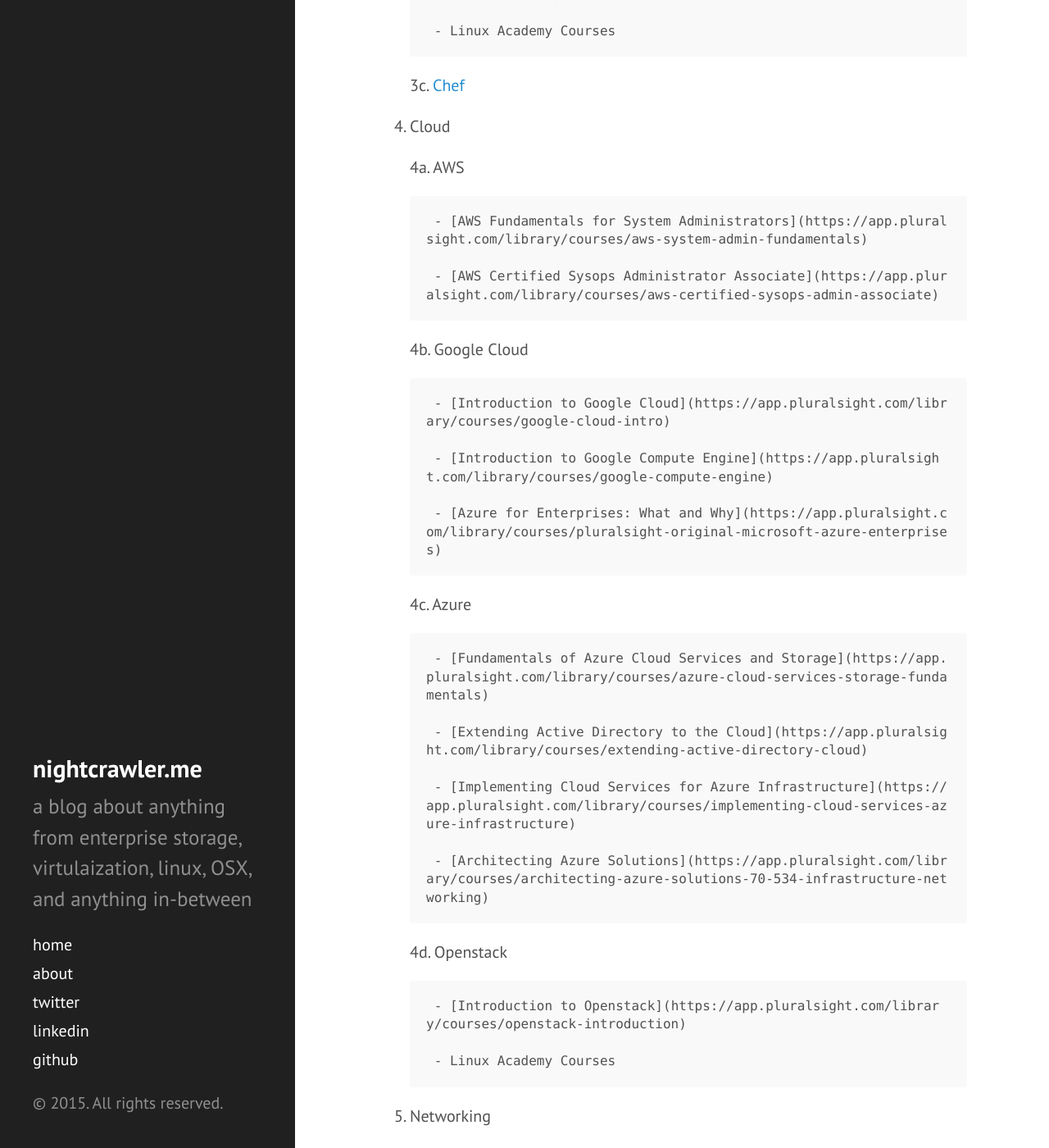
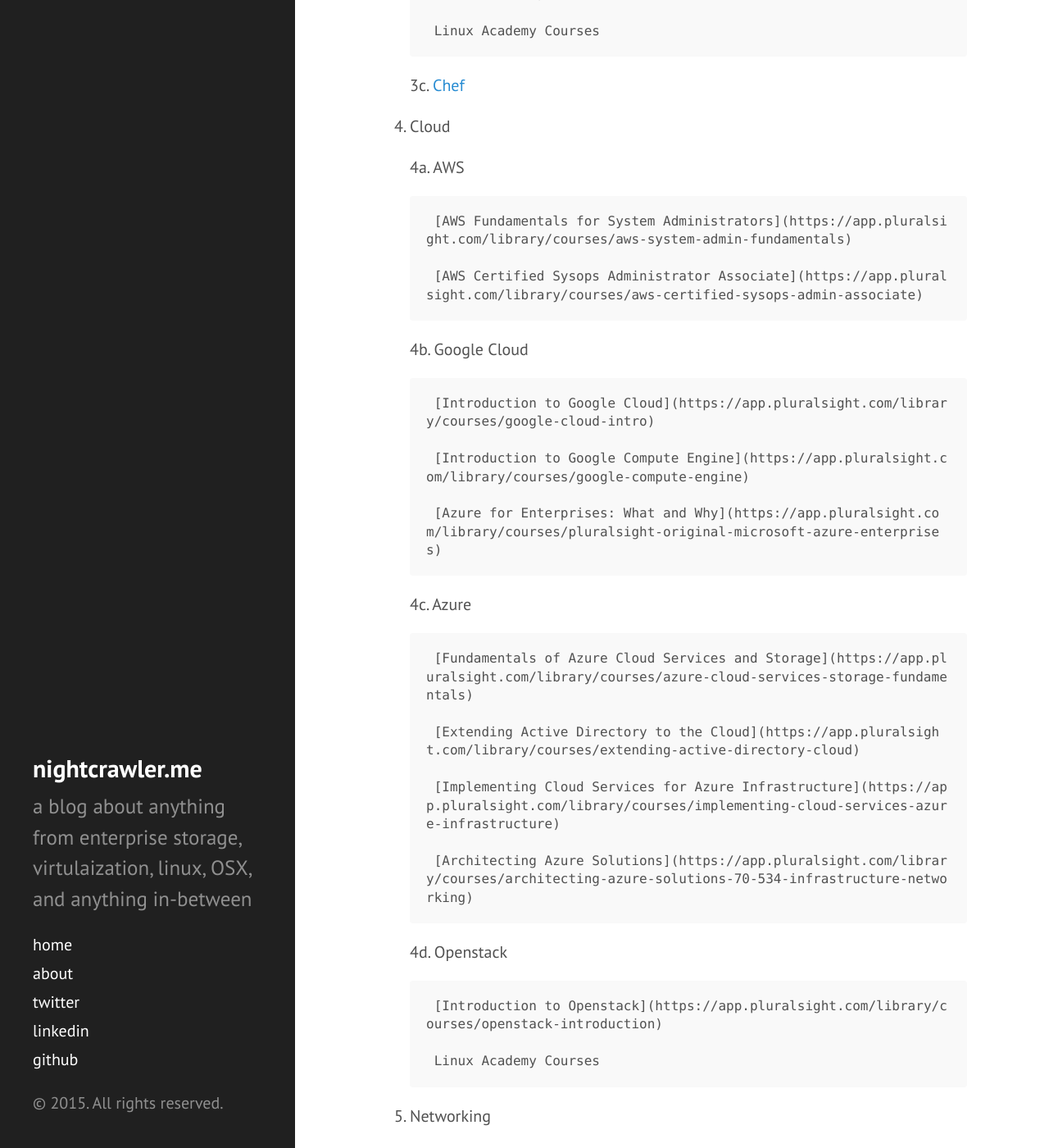
Before and after one commit to nightcrawler086/nightcrawler086.github.io, a Jekyll site: the page built from _posts/2015-12-30-training-plan.md, in a window 1280 px wide and 1400 px high, scrolled down 2212 px. Shown: the whole window at 82% size. Built offline with Jekyll 4.4.1, drawn with Linux system fonts in a browser that asks for light colours; some of the changed text lies outside the part shown.

Commit message:
trying to fix my list

```diff
--- a/_posts/2015-12-30-training-plan.md
+++ b/_posts/2015-12-30-training-plan.md
@@ -23,11 +23,11 @@
 
 	1c. RHCSA
 
-		- [RedHat 6 Booting & Runlevels](https://app.pluralsight.com/library/courses/red-hat-enterprise-linux-6-booting-runlevels)
+		[RedHat 6 Booting & Runlevels](https://app.pluralsight.com/library/courses/red-hat-enterprise-linux-6-booting-runlevels)
 
-		- [RedHat Linux Shell Fundamentals](https://app.pluralsight.com/library/courses/red-hat-enterprise-linux-shell-fundamentals)
+		[RedHat Linux Shell Fundamentals](https://app.pluralsight.com/library/courses/red-hat-enterprise-linux-shell-fundamentals)
 
-		- [RedHat Enterprise Linux Storage Fundamentals](https://app.pluralsight.com/library/courses/red-hat-enterprise-linux-storage-fundamentals)
+		[RedHat Enterprise Linux Storage Fundamentals](https://app.pluralsight.com/library/courses/red-hat-enterprise-linux-storage-fundamentals)
 
 2. Linux Programming
 
@@ -37,13 +37,13 @@
 
 	2c. Ruby
 
-		- [Building a Linux Server for Ruby on Rails Development](https://app.pluralsight.com/library/courses/building-linux-server-for-ruby-on-rails)
+		[Building a Linux Server for Ruby on Rails Development](https://app.pluralsight.com/library/courses/building-linux-server-for-ruby-on-rails)
 
-		- [Ruby on Rails 4: Getting Started](https://app.pluralsight.com/library/courses/ruby-rails-4-getting-started)
+		[Ruby on Rails 4: Getting Started](https://app.pluralsight.com/library/courses/ruby-rails-4-getting-started)
 
-		- [Ruby Fundamentals](https://app.pluralsight.com/library/courses/ruby-fundamentals)
+		[Ruby Fundamentals](https://app.pluralsight.com/library/courses/ruby-fundamentals)
 
-		- [Ruby Beyond the Basics](https://app.pluralsight.com/library/courses/ruby-beyond-the-basics)
+		[Ruby Beyond the Basics](https://app.pluralsight.com/library/courses/ruby-beyond-the-basics)
 
 	2d. [Go](http://blog.pluralsight.com/learning-path-go)
 
@@ -53,9 +53,9 @@
 
 	3b. Ansible
 
-		- [Hands-on Ansible](https://app.pluralsight.com/library/courses/hands-on-ansible)
+		[Hands-on Ansible](https://app.pluralsight.com/library/courses/hands-on-ansible)
 
-		- Linux Academy Courses
+		Linux Academy Courses
 
 	3c. [Chef](https://app.pluralsight.com/library/courses/chef-planning-installing)
 
@@ -63,33 +63,33 @@
 
 	4a. AWS
 
-		- [AWS Fundamentals for System Administrators](https://app.pluralsight.com/library/courses/aws-system-admin-fundamentals)
+		[AWS Fundamentals for System Administrators](https://app.pluralsight.com/library/courses/aws-system-admin-fundamentals)
 
-		- [AWS Certified Sysops Administrator Associate](https://app.pluralsight.com/library/courses/aws-certified-sysops-admin-associate)
+		[AWS Certified Sysops Administrator Associate](https://app.pluralsight.com/library/courses/aws-certified-sysops-admin-associate)
 
 	4b. Google Cloud
 
-		- [Introduction to Google Cloud](https://app.pluralsight.com/library/courses/google-cloud-intro)
+		[Introduction to Google Cloud](https://app.pluralsight.com/library/courses/google-cloud-intro)
 
-		- [Introduction to Google Compute Engine](https://app.pluralsight.com/library/courses/google-compute-engine)
+		[Introduction to Google Compute Engine](https://app.pluralsight.com/library/courses/google-compute-engine)
 
-		- [Azure for Enterprises: What and Why](https://app.pluralsight.com/library/courses/pluralsight-original-microsoft-azure-enterprises)
+		[Azure for Enterprises: What and Why](https://app.pluralsight.com/library/courses/pluralsight-original-microsoft-azure-enterprises)
 
 	4c. Azure
 
-		- [Fundamentals of Azure Cloud Services and Storage](https://app.pluralsight.com/library/courses/azure-cloud-services-storage-fundamentals)
+		[Fundamentals of Azure Cloud Services and Storage](https://app.pluralsight.com/library/courses/azure-cloud-services-storage-fundamentals)
 
-		- [Extending Active Directory to the Cloud](https://app.pluralsight.com/library/courses/extending-active-directory-cloud)
+		[Extending Active Directory to the Cloud](https://app.pluralsight.com/library/courses/extending-active-directory-cloud)
 
-		- [Implementing Cloud Services for Azure Infrastructure](https://app.pluralsight.com/library/courses/implementing-cloud-services-azure-infrastructure)
+		[Implementing Cloud Services for Azure Infrastructure](https://app.pluralsight.com/library/courses/implementing-cloud-services-azure-infrastructure)
 
-		- [Architecting Azure Solutions](https://app.pluralsight.com/library/courses/architecting-azure-solutions-70-534-infrastructure-networking)
+		[Architecting Azure Solutions](https://app.pluralsight.com/library/courses/architecting-azure-solutions-70-534-infrastructure-networking)
 
 	4d. Openstack
 
-		- [Introduction to Openstack](https://app.pluralsight.com/library/courses/openstack-introduction)
+		[Introduction to Openstack](https://app.pluralsight.com/library/courses/openstack-introduction)
 
-		- Linux Academy Courses
+		Linux Academy Courses
 
 5. Networking
 
```
